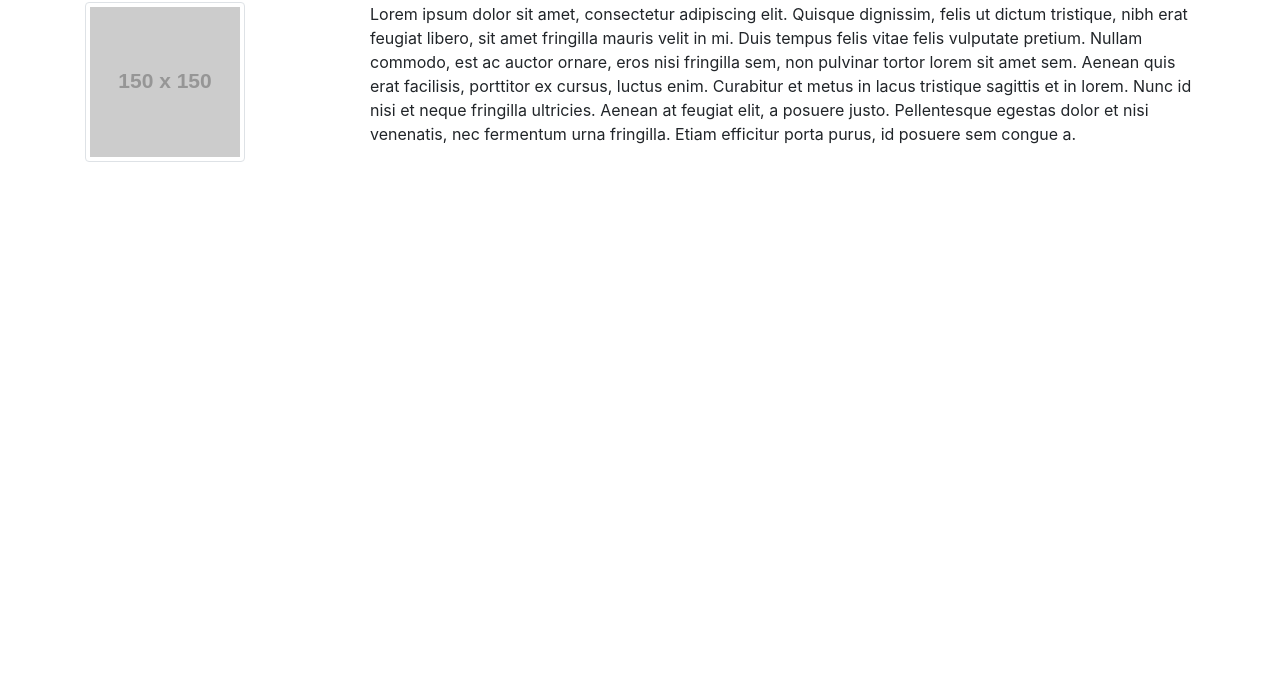
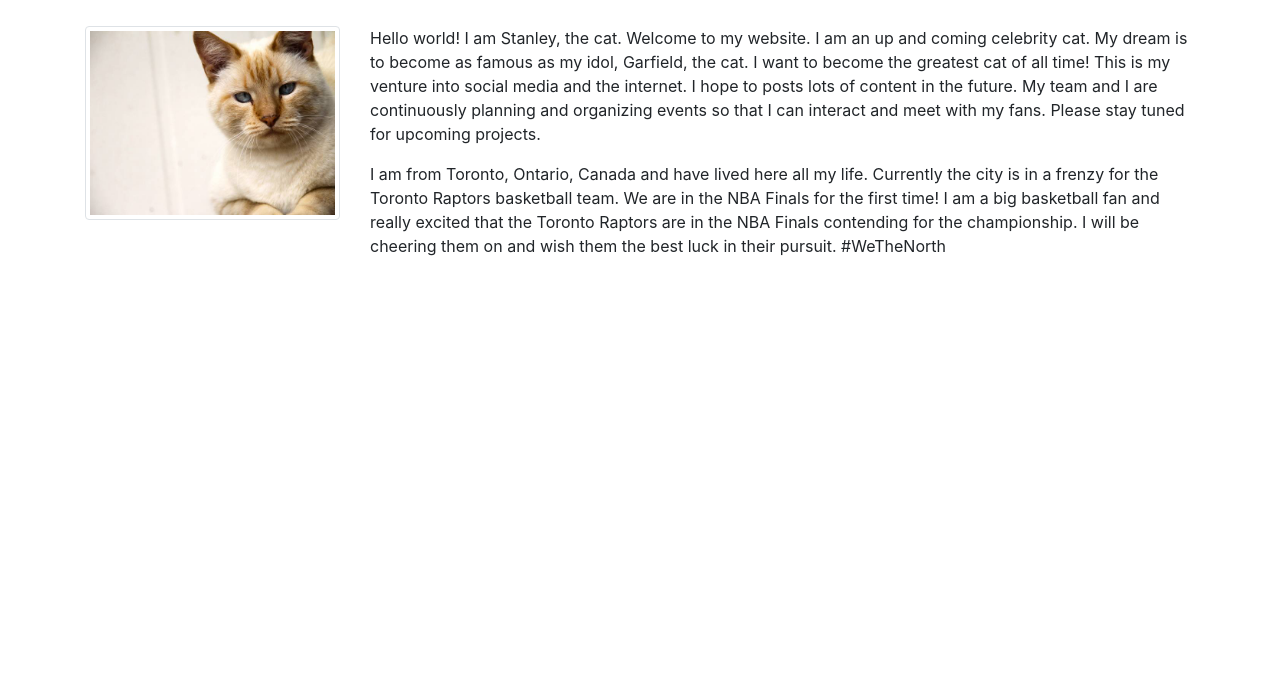
Before and after one commit to cjstanzhu/Bootstrap-Portfolio, a plain HTML site: page index.html in a window 1280 px wide. Shown: the part 110-800 px from the top of the page. Drawn offline with nearby package versions, Linux system fonts and the light colour scheme; placeholder pictures from the web are drawn by us.

Commit message:
edit html elements, add minor css styling, update assets folder

```diff
--- /dev/null
+++ b/assets/css/style.css
@@ -0,0 +1,3 @@
+img {
+    margin-bottom: 20px;
+}
--- a/index.html
+++ b/index.html
@@ -8,6 +8,7 @@
     <link rel="stylesheet" href="https://stackpath.bootstrapcdn.com/bootstrap/4.3.1/css/bootstrap.min.css"
         integrity="sha384-ggOyR0iXCbMQv3Xipma34MD+dH/1fQ784/j6cY/iJTQUOhcWr7x9JvoRxT2MZw1T" crossorigin="anonymous">
     <title>About | Stanley Zhu</title>
+    <link rel="stylesheet" type="text/css" href="assets/css/style.css">
 </head>
 
 <body>
@@ -32,27 +33,30 @@
                 <h1>About Me</h1>
             </div>
         </div>
-
+        <br>
         <div class="row">
-            <div class="col-sm-3">
-                <img src="http://placehold.it/150x150" alt="Placeholder" class="img-thumbnail">
+            <div class="col-lg-3">
+                <img src="assets/images/cat.jpg" alt="Stanley Zhu" class="img-thumbnail">
             </div>
-            <div class="col-sm-9">
+            <div class="col-lg-9">
                 <p>
-                    Lorem ipsum dolor sit amet, consectetur adipiscing elit. Quisque dignissim, felis ut dictum
-                    tristique, nibh erat feugiat libero, sit amet fringilla mauris velit in mi. Duis tempus felis vitae
-                    felis vulputate pretium. Nullam commodo, est ac auctor ornare, eros nisi fringilla sem, non pulvinar
-                    tortor lorem sit amet sem. Aenean quis erat facilisis, porttitor ex cursus, luctus enim. Curabitur
-                    et metus in lacus tristique sagittis et in lorem. Nunc id nisi et neque fringilla ultricies. Aenean
-                    at feugiat elit, a posuere justo. Pellentesque egestas dolor et nisi venenatis, nec fermentum urna
-                    fringilla. Etiam efficitur porta purus, id posuere sem congue a.
+                    Hello world! I am Stanley, the cat. Welcome to my website. I am an up and coming celebrity cat. My
+                    dream is to become as famous as my idol, Garfield, the cat. I want to become the greatest cat of all
+                    time! This is my venture into social media and the internet. I hope to posts lots of content in the
+                    future. My team and I are continuously planning and organizing events so that I can interact and
+                    meet with my fans. Please stay tuned for upcoming projects.
+                </p>
+                <p>
+                    I am from Toronto, Ontario, Canada and have lived here all my life. Currently the city is in a
+                    frenzy for the Toronto Raptors basketball team. We are in the NBA Finals for the first time! I am a
+                    big basketball fan and really excited that the Toronto Raptors are in the NBA Finals contending for
+                    the championship. I will be cheering them on and wish them the best luck in their pursuit.
+                    #WeTheNorth
                 </p>
             </div>
         </div>
     </div>
 
-    <!-- Optional JavaScript -->
-    <!-- jQuery first, then Popper.js, then Bootstrap JS -->
     <script src="https://code.jquery.com/jquery-3.3.1.slim.min.js"
         integrity="sha384-q8i/X+965DzO0rT7abK41JStQIAqVgRVzpbzo5smXKp4YfRvH+8abtTE1Pi6jizo"
         crossorigin="anonymous"></script>
```
Also changed, not shown: contact.html (+1 -4 lines), portfolio.html (+7 -9 lines), assets/images/cat.jpg (added).
